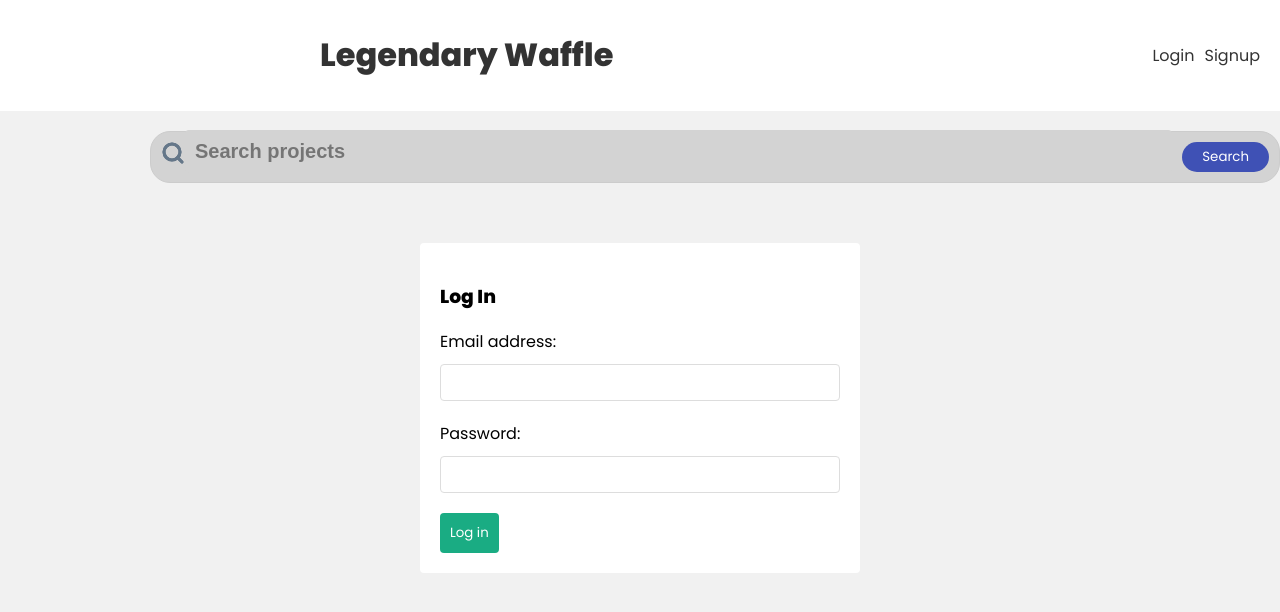
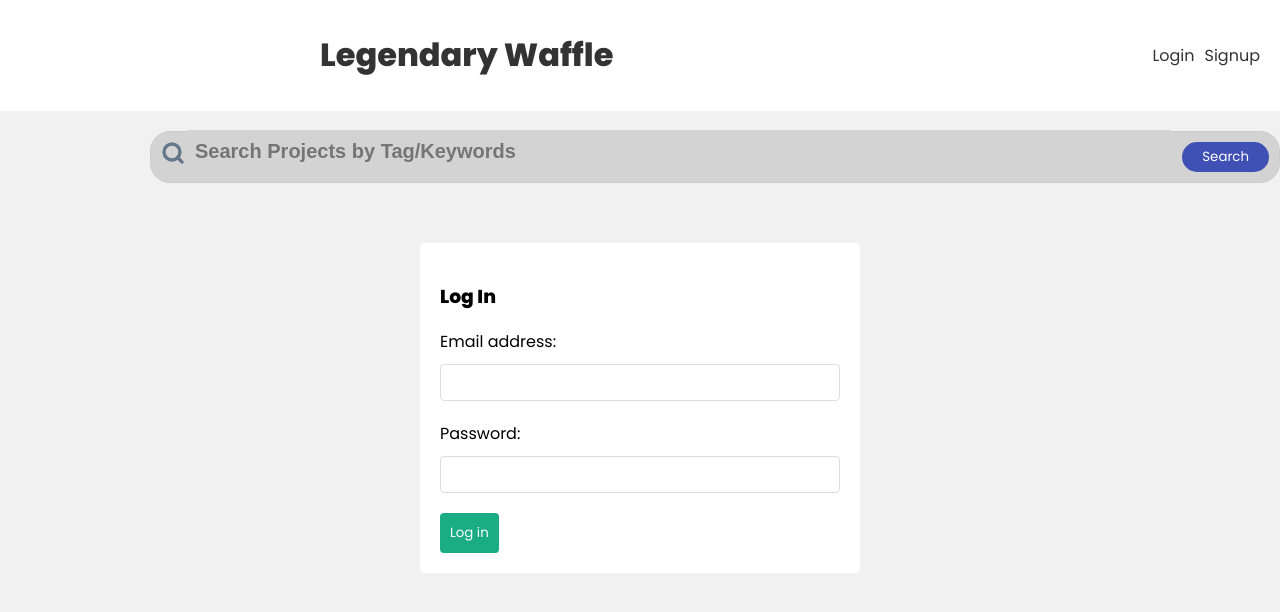
Before and after one commit to TheWafflesVU/legendary-waffle, a React (Create React App) app in the folder Mern Stack/frontend/: page /login in a window 1280 px wide. Shown: the top 612 px of the page. Built offline with nearby package versions, Linux system fonts and the light colour scheme.

Commit message:
Update searchbar.js

```diff
--- a/Mern Stack/frontend/src/components/searchbar.js
+++ b/Mern Stack/frontend/src/components/searchbar.js
@@ -61,7 +61,7 @@ const Search = ({ }) => {
                 <input
                     type="text"
                     className="search"
-                    placeholder="Search projects"
+                    placeholder="Search Projects by Tag/Keywords"
                     onChange={({ currentTarget: input }) => setSearch(input.value)}
                 />
                 <button type="submit">Search</button>
```
